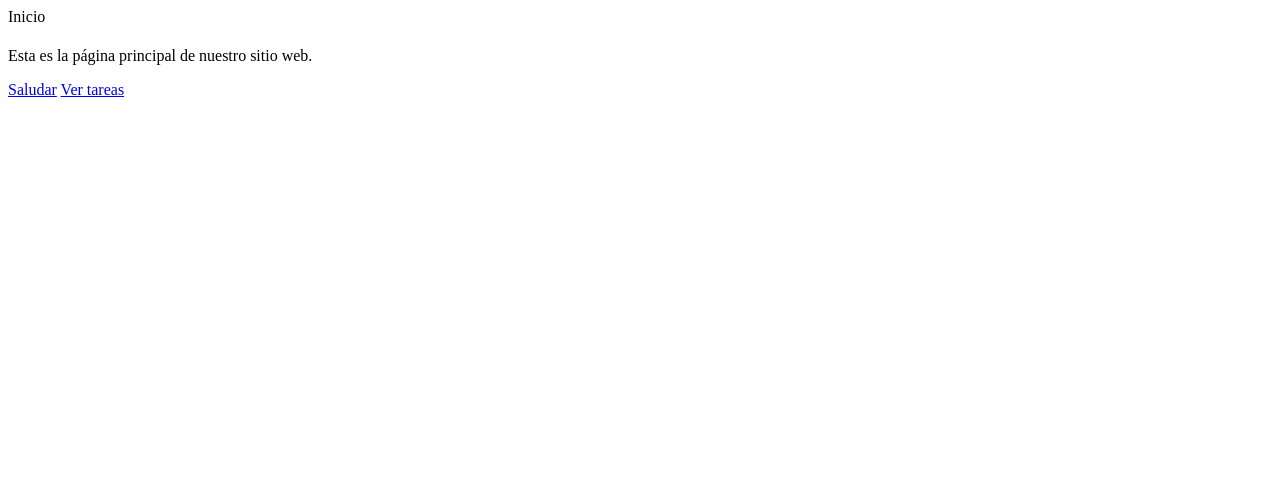
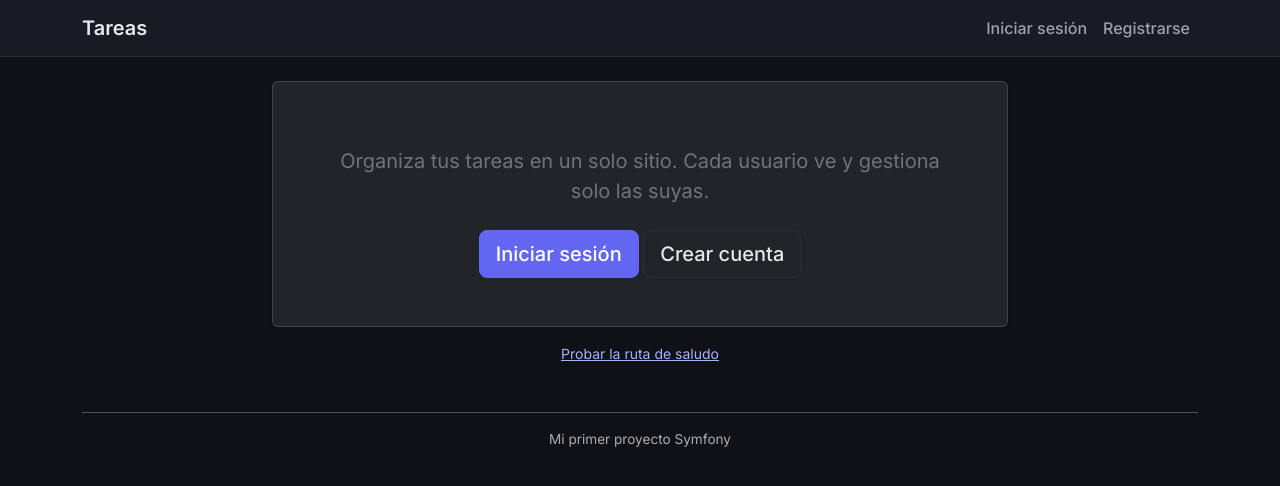
Before and after one commit to 23miguelperez/Aula-Symfony, a Symfony app: template templates/inicio/index.html.twig in a window 1280 px wide. Shown: the top 486 px of the page. Run offline with Twig, Linux system fonts and the light colour scheme; the template is opened without the code that fills it, so the values that code supplies are empty; some libraries are stand-ins or nearby versions.

Commit message:
feat: mejorar la estructura y el diseño de la página de inicio

```diff
--- a/templates/inicio/index.html.twig
+++ b/templates/inicio/index.html.twig
@@ -1,8 +1,30 @@
+{% extends 'base.html.twig' %}
+
 {% block title %}Inicio{% endblock %}
 
 {% block body %}
-    <h1>{{ titulo }}</h1>
-    <p>Esta es la página principal de nuestro sitio web.</p>
-    <a href="{{ path('app_saludo', {nombre: 'Miki'}) }}">Saludar</a>
-    <a href="{{ path('app_tarea_index') }}">Ver tareas</a>
+    <div class="row justify-content-center">
+        <div class="col-lg-8">
+            <div class="card shadow-sm">
+                <div class="card-body p-5 text-center">
+                    <h1 class="display-6 mb-3">{{ titulo }}</h1>
+                    <p class="lead text-secondary mb-4">
+                        Organiza tus tareas en un solo sitio. Cada usuario ve y gestiona solo las suyas.
+                    </p>
+
+                    {% if is_granted('ROLE_USER') %}
+                        <a href="{{ path('app_tarea_index') }}" class="btn btn-primary btn-lg">Ir a mis tareas</a>
+                        <a href="{{ path('app_tarea_nueva') }}" class="btn btn-outline-secondary btn-lg">Nueva tarea</a>
+                    {% else %}
+                        <a href="{{ path('app_login') }}" class="btn btn-primary btn-lg">Iniciar sesión</a>
+                        <a href="{{ path('app_register') }}" class="btn btn-outline-secondary btn-lg">Crear cuenta</a>
+                    {% endif %}
+                </div>
+            </div>
+
+            <p class="text-center small mt-3 mb-0">
+                <a href="{{ path('app_saludo', {nombre: 'Miki'}) }}">Probar la ruta de saludo</a>
+            </p>
+        </div>
+    </div>
 {% endblock %}
```
